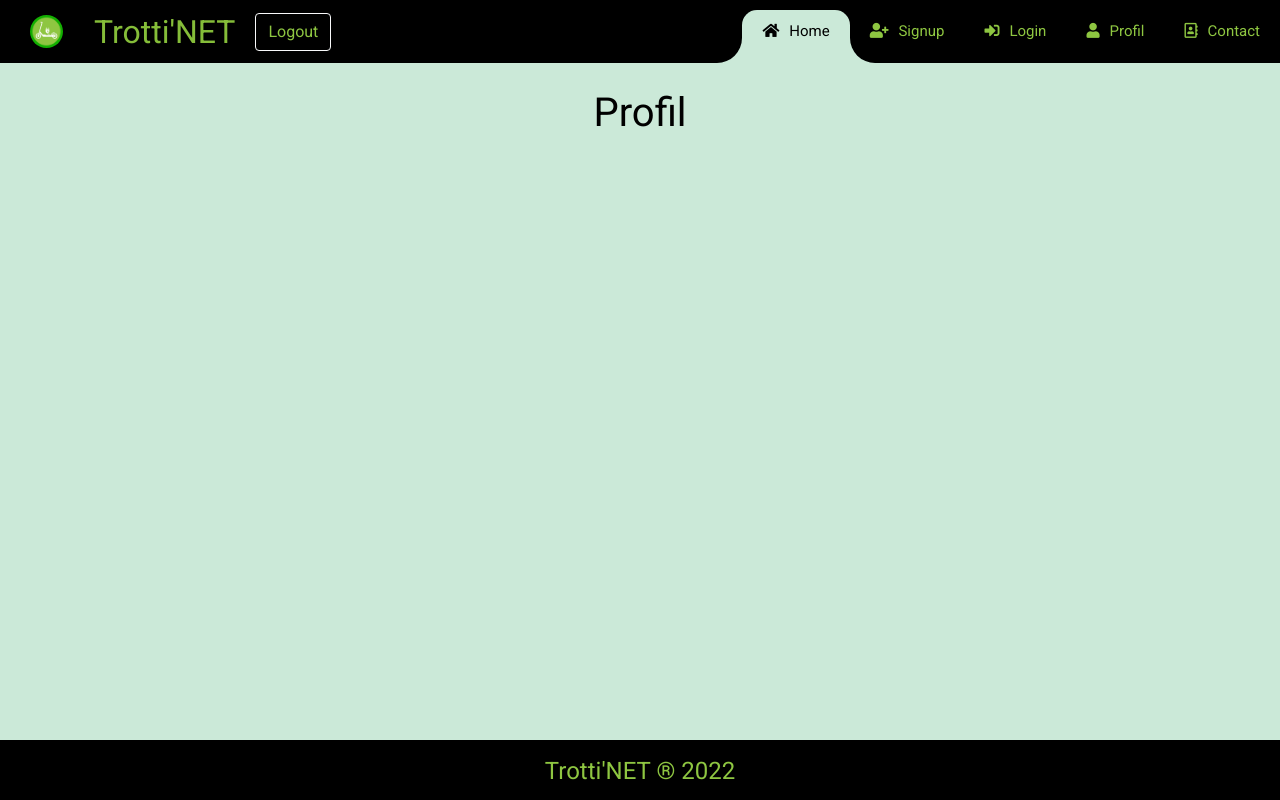
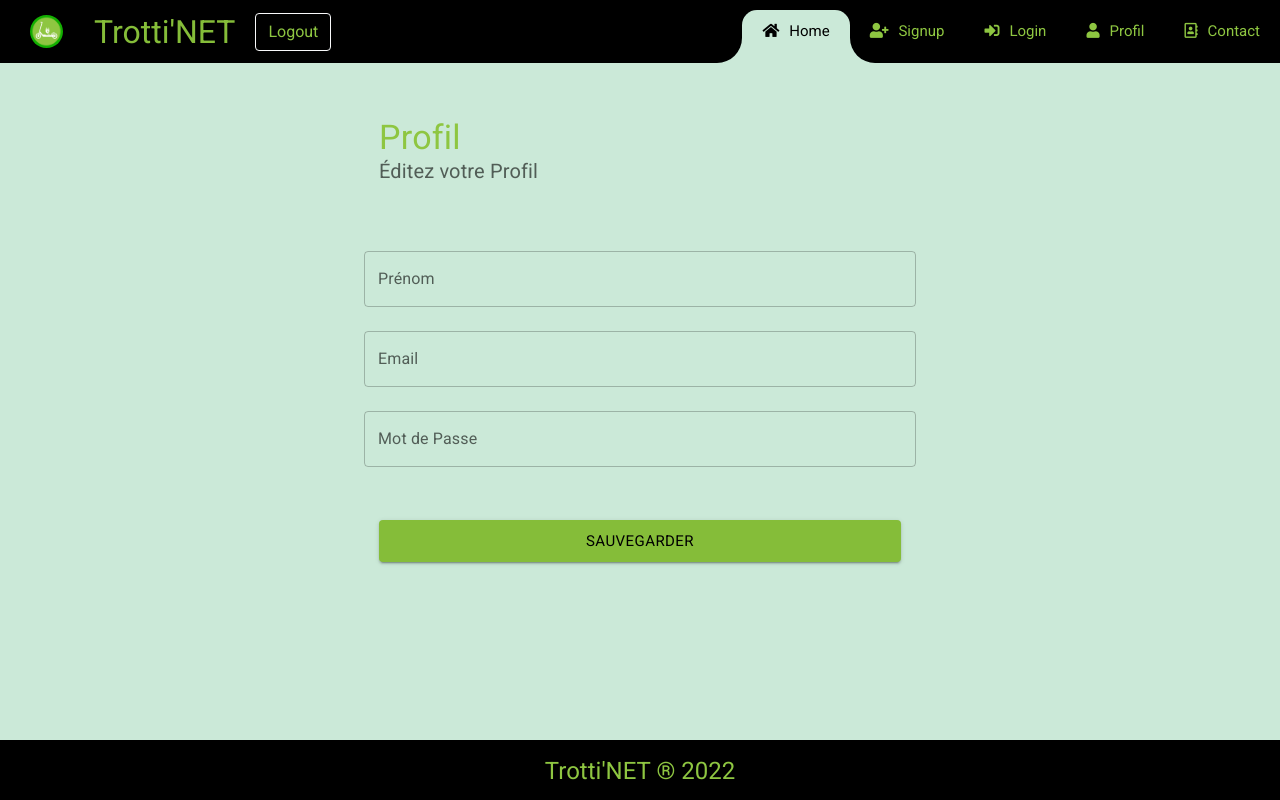
Before and after one commit to jordan-creyelman/trotinette, a React (Create React App) app: page /profile in a window 1280 px wide. Built offline with nearby package versions, Linux system fonts and the light colour scheme.

Commit message:
update_form_profile

```diff
--- a/src/pages/Profile/index.css
+++ b/src/pages/Profile/index.css
@@ -0,0 +1,4 @@
+.save{
+    margin-top: 30px;
+    margin-bottom: 100px;
+}
--- a/src/pages/Profile/index.jsx
+++ b/src/pages/Profile/index.jsx
@@ -1,22 +1,81 @@
 import React from "react";
+import { Box, Button, Container, TextField, Typography} from '@mui/material';
 // import { useUserContext } from "../../UserContext";
-
-
+import "./index.css"
 
 const Profile = () => {
-// const { user } = useUserContext()
+  // const { user } = useUserContext()
 
   return (
     // user && (
-      <div>
-        <h1>Profil</h1>
-
-        {/* <p>{user.email}</p> */}
-
-
-      </div>
-    )
-  // );
+    /* <p>{user.email}</p> */
+    // );
+    <Box
+        component="main"
+        sx={{
+          alignItems: 'center',
+          display: 'flex',
+          flexGrow: 1,
+          minHeight: '100%'
+        }}
+      >
+        <Container maxWidth="sm">
+          <form>
+            <Box sx={{ my: 3 }}>
+              <Typography
+                color="textPrimary"
+                variant="h4"
+              >
+                Profil
+              </Typography>
+              <Typography
+                color="textSecondary"
+                gutterBottom
+                variant="body2"
+              ><h5>
+                Éditez votre Profil
+                </h5>
+              </Typography>
+            </Box>
+            <TextField
+              fullWidth
+              label="Prénom"
+              margin="normal"
+              name="firstName"
+              variant="outlined"
+            />
+            <TextField
+              fullWidth
+              label="Email"
+              margin="normal"
+              name="email"
+              type="email"
+              variant="outlined"
+            />
+            <TextField
+              fullWidth
+              label="Mot de Passe"
+              margin="normal"
+              name="password"
+              type="password"
+              variant="outlined"
+            />
+            <div className="save">
+            <Box sx={{ py: 2 }}>
+              <Button className="btn-register"
+                fullWidth
+                size="large"
+                type="submit"
+                variant="contained"
+              >
+                Sauvegarder
+              </Button>
+            </Box>
+            </div>
+          </form>
+        </Container>
+      </Box>
+  );
 };
 
 export default Profile;
```
